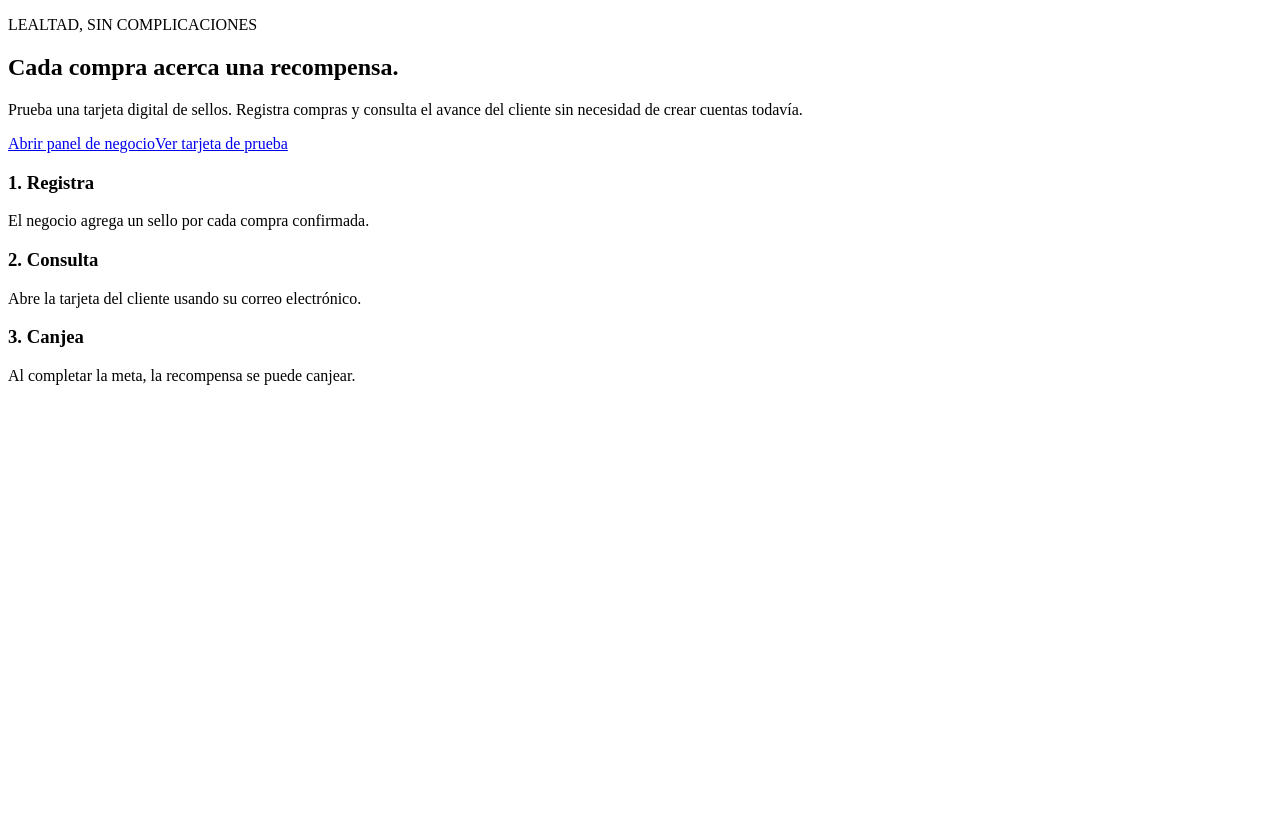
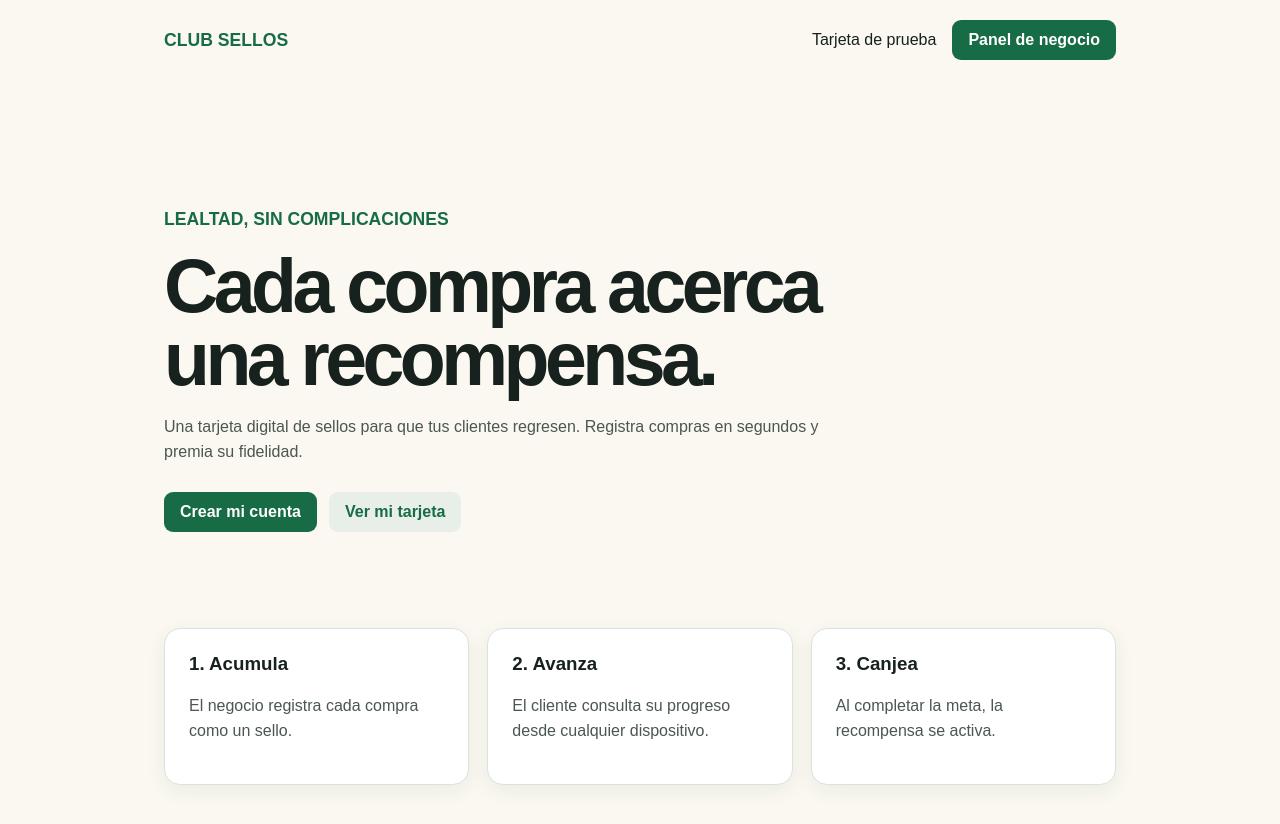
Before and after one commit to soma-lat/sellos, a Next.js app: page / in a window 1280 px wide. Shown: the top 824 px of the page. Before the commit the page ends 800 px from the top, so only its background shows below. Built offline with nearby package versions, Linux system fonts and the light colour scheme.

Commit message:
Update layout.tsx

```diff
--- a/app/layout.tsx
+++ b/app/layout.tsx
@@ -1,17 +1,30 @@
+import "./globals.css";
 import Link from "next/link";
 
-export default function Home() {
-  return <main><section className="hero">
-    <p className="brand">LEALTAD, SIN COMPLICACIONES</p>
-    <h1>Cada compra acerca una recompensa.</h1>
-    <p>Prueba una tarjeta digital de sellos. Registra compras y consulta el avance del cliente sin necesidad de crear cuentas todavía.</p>
-    <div className="actions">
-      <Link className="button" href="/negocio">Abrir panel de negocio</Link>
-      <Link className="button secondary" href="/cliente?email=cliente@prueba.com">Ver tarjeta de prueba</Link>
-    </div>
-  </section><section className="grid">
-    <article className="card"><h3>1. Registra</h3><p>El negocio agrega un sello por cada compra confirmada.</p></article>
-    <article className="card"><h3>2. Consulta</h3><p>Abre la tarjeta del cliente usando su correo electrónico.</p></article>
-    <article className="card"><h3>3. Canjea</h3><p>Al completar la meta, la recompensa se puede canjear.</p></article>
-  </section></main>;
+export const metadata = {
+  title: "Club Sellos",
+  description: "Programa de lealtad simple",
+};
+
+export default function RootLayout({
+  children,
+}: Readonly<{ children: React.ReactNode }>) {
+  return (
+    <html lang="es">
+      <body>
+        <nav>
+          <Link className="brand" href="/">CLUB SELLOS</Link>
+          <div className="navlinks">
+            <Link href="/cliente?email=cliente@prueba.com">
+              Tarjeta de prueba
+            </Link>
+            <Link className="button" href="/negocio">
+              Panel de negocio
+            </Link>
+          </div>
+        </nav>
+        {children}
+      </body>
+    </html>
+  );
 }
```
